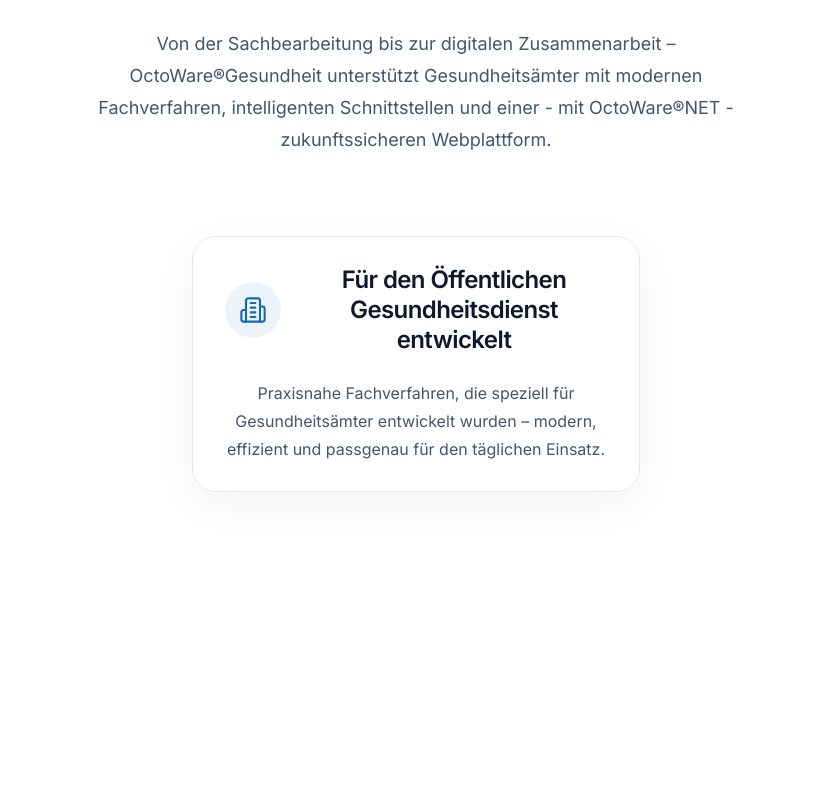
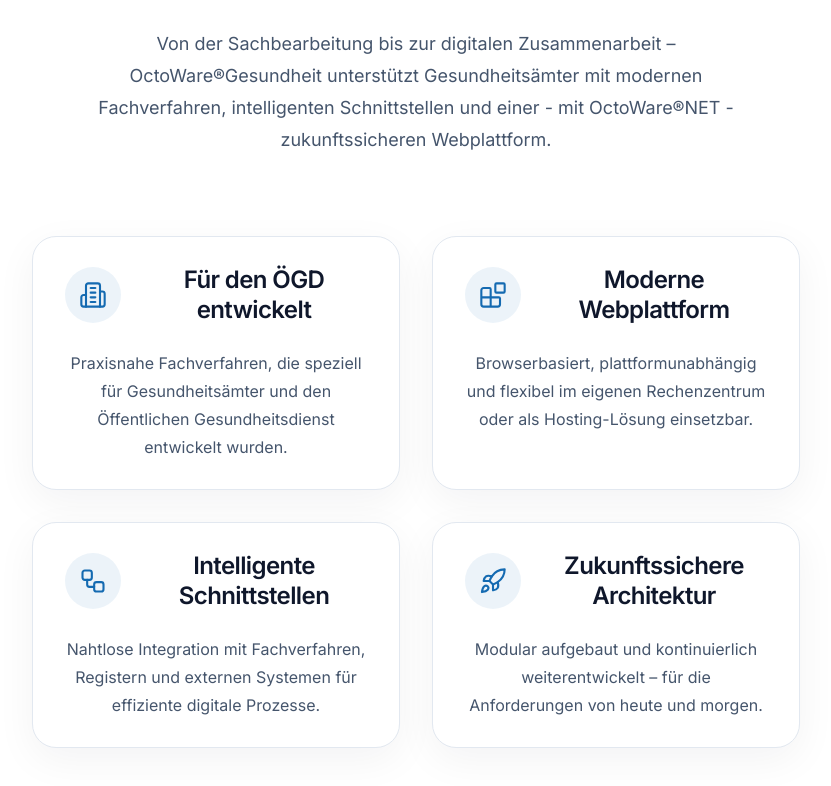
Before and after one commit to weblogger117-art/octoware-website, a Next.js app: page / in a window 1280 px wide. Shown: the part 1140-1926 px from the top of the page, without its empty margins (224-1055 px from the left). Before the commit the page ends 1728 px from the top, so only its background shows below. Built offline with nearby package versions, Linux system fonts and the light colour scheme.

Commit message:
Update WhyOctoWare.tsx

```diff
--- a/components/sections/WhyOctoWare.tsx
+++ b/components/sections/WhyOctoWare.tsx
@@ -1,4 +1,9 @@
-import { Building2 } from "lucide-react";
+import {
+  Blocks,
+  Building2,
+  Rocket,
+  Workflow,
+} from "lucide-react";
 import { FeatureCard } from "@/components/ui";
 import { Section } from "@/components/ui";
 
@@ -56,11 +61,39 @@ export function WhyOctoWare() {
           Fachverfahren, intelligenten Schnittstellen und einer - mit OctoWare®NET -
           zukunftssicheren Webplattform.
         </p>
-        <div className="mx-auto mt-20 max-w-md">
+        <div
+  className="
+    mx-auto
+    mt-20
+    grid
+    max-w-6xl
+    grid-cols-1
+    gap-8
+    lg:grid-cols-2
+  "
+>
   <FeatureCard
     icon={Building2}
-    title="Für den Öffentlichen Gesundheitsdienst entwickelt"
-    description="Praxisnahe Fachverfahren, die speziell für Gesundheitsämter entwickelt wurden – modern, effizient und passgenau für den täglichen Einsatz."
+    title="Für den ÖGD entwickelt"
+    description="Praxisnahe Fachverfahren, die speziell für Gesundheitsämter und den Öffentlichen Gesundheitsdienst entwickelt wurden."
+  />
+
+  <FeatureCard
+    icon={Blocks}
+    title="Moderne Webplattform"
+    description="Browserbasiert, plattformunabhängig und flexibel im eigenen Rechenzentrum oder als Hosting-Lösung einsetzbar."
+  />
+
+  <FeatureCard
+    icon={Workflow}
+    title="Intelligente Schnittstellen"
+    description="Nahtlose Integration mit Fachverfahren, Registern und externen Systemen für effiziente digitale Prozesse."
+  />
+
+  <FeatureCard
+    icon={Rocket}
+    title="Zukunftssichere Architektur"
+    description="Modular aufgebaut und kontinuierlich weiterentwickelt – für die Anforderungen von heute und morgen."
   />
 </div>
       </div>
```
